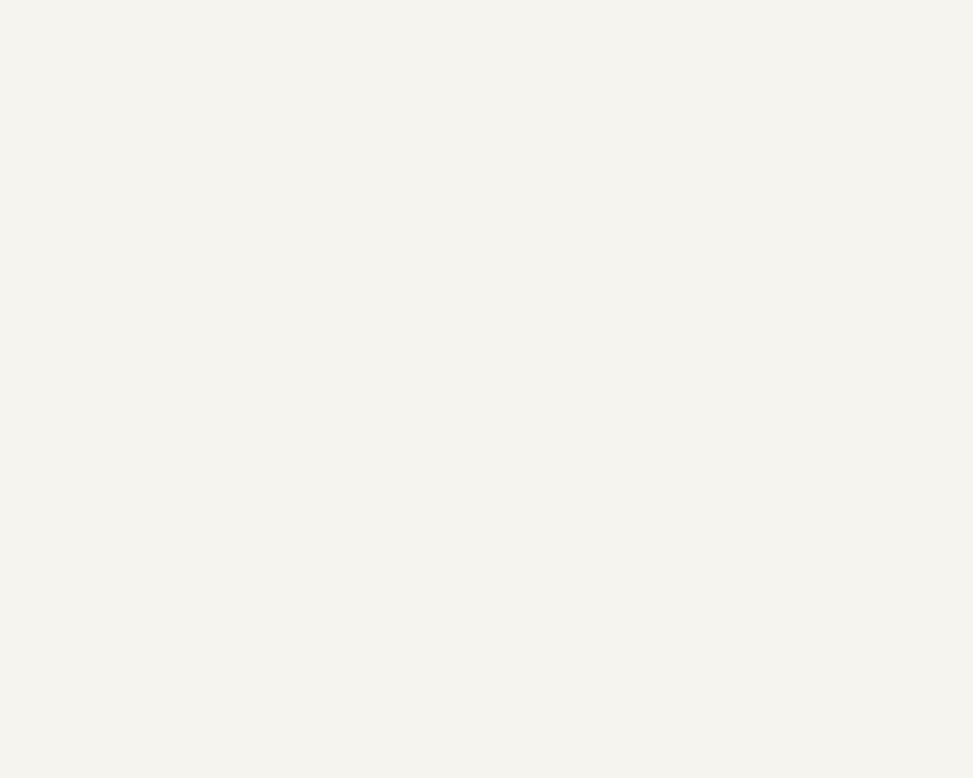
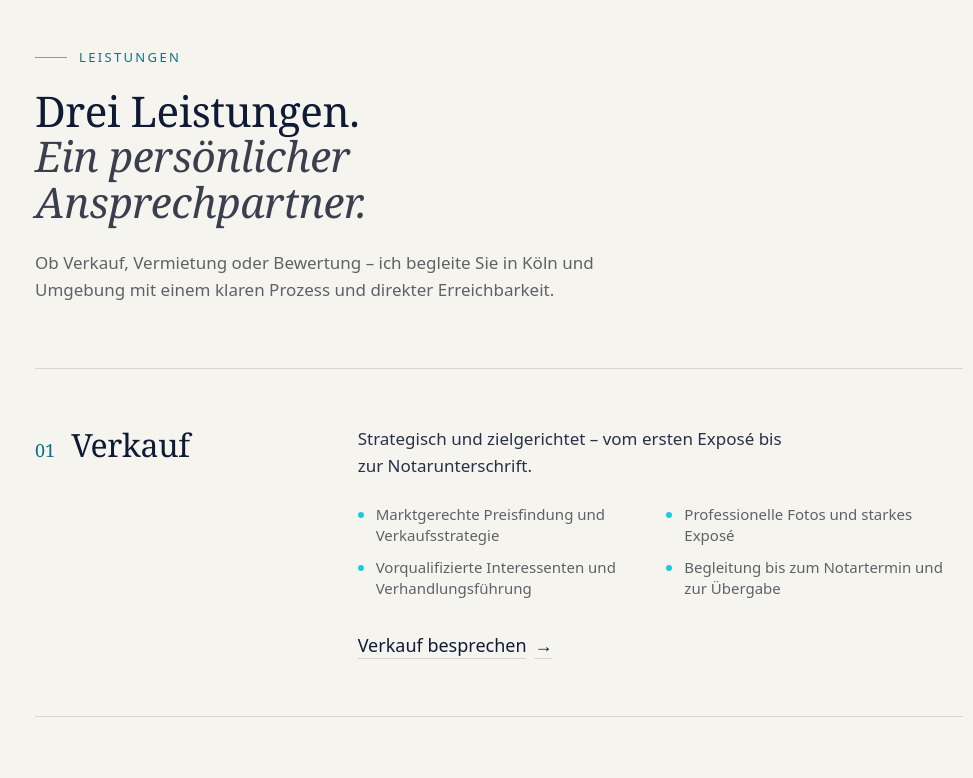
Before and after one commit to nilvaes/immobilien-makler, a Nuxt app: page / in a window 1280 px wide. Shown: the part 1840-2618 px from the top of the page, without its empty margins (141-1114 px from the left). Before the commit the page ends 1779 px from the top, so only its background shows below. Built offline with nearby package versions, Linux system fonts and the light colour scheme.

Commit message:
services first structur

```diff
--- /dev/null
+++ b/app/components/home/HomeServices.vue
@@ -0,0 +1,60 @@
+<script setup lang="ts">
+import { services } from '~/data/site'
+</script>
+
+<template>
+  <section id="leistungen" aria-labelledby="services-title" class="bg-paper py-16 sm:py-24 lg:py-28">
+    <div class="container-site mx-auto max-w-5xl">
+      <header v-reveal class="max-w-[36rem]">
+        <p class="eyebrow flex items-center gap-3 text-[0.8125rem] tracking-[0.18em] text-accent-ink">
+          <span class="h-px w-8 bg-accent" aria-hidden="true" />
+          {{ services.eyebrow }}
+        </p>
+        <h2 id="services-title" class="mt-6 text-heading">
+          <span class="block">{{ services.titleLines[0] }}</span>
+          <span class="block italic text-night/80">{{ services.titleLines[1] }}</span>
+        </h2>
+        <p class="mt-6 text-[1.0625rem] leading-relaxed text-muted">
+          {{ services.intro }}
+        </p>
+      </header>
+
+      <ul class="mt-14 border-t border-line lg:mt-16">
+        <li
+          v-for="(item, index) in services.items"
+          :id="item.id"
+          :key="item.id"
+          v-reveal="80 + index * 60"
+          class="grid gap-6 border-b border-line py-10 sm:py-12 lg:grid-cols-12 lg:gap-10 lg:py-14"
+          :data-placeholder="item.placeholder || undefined"
+        >
+          <div class="flex items-baseline gap-4 lg:col-span-4">
+            <span class="font-serif text-[1.125rem] text-accent-ink tabular-nums">{{ item.number }}</span>
+            <h3 class="font-serif text-[1.75rem] leading-tight tracking-[-0.01em] sm:text-[2rem]">
+              {{ item.title }}
+            </h3>
+          </div>
+
+          <div class="lg:col-span-8">
+            <p class="max-w-[36rem] text-[1.0625rem] leading-relaxed text-ink/90">
+              {{ item.summary }}
+            </p>
+            <ul class="mt-6 grid gap-3 sm:grid-cols-2">
+              <li
+                v-for="bullet in item.bullets"
+                :key="bullet"
+                class="flex gap-3 text-[0.9375rem] leading-snug text-muted"
+              >
+                <span class="mt-2 size-1.5 shrink-0 rounded-full bg-accent" aria-hidden="true" />
+                <span>{{ bullet }}</span>
+              </li>
+            </ul>
+            <div class="mt-8">
+              <TextLink :to="item.link.to" arrow>{{ item.link.label }}</TextLink>
+            </div>
+          </div>
+        </li>
+      </ul>
+    </div>
+  </section>
+</template>
--- a/app/data/site.ts
+++ b/app/data/site.ts
@@ -66,10 +66,10 @@ export const hero = {
   // TODO: copy into /public/images before launch instead of loading it from the current live site.
   backgroundImage: 'https://mpb-immobilien.de/images/hero-home.jpg',
   services: [
-    { label: 'Verkauf', to: '/#leistungen' },
-    { label: 'Vermietung', to: '/#leistungen' },
+    { label: 'Verkauf', to: '/#verkauf' },
+    { label: 'Vermietung', to: '/#vermietung' },
     { label: 'Bewertung', to: '/#bewertung' },
-    { label: 'Immobilienfotografie', to: '/#leistungen' },
+    { label: 'Immobilienfotografie', to: '/#verkauf' },
   ] satisfies NavItem[],
 }
 
@@ -110,3 +110,67 @@ export const about = {
   ] satisfies TrustFact[],
   link: { label: 'Persönlich kennenlernen', to: '/#kontakt' },
 }
+
+export interface ServiceItem {
+  id: string
+  number: string
+  title: string
+  summary: string
+  bullets: string[]
+  link: NavItem
+  placeholder?: boolean
+}
+
+export const services = {
+  eyebrow: 'Leistungen',
+  titleLines: ['Drei Leistungen.', 'Ein persönlicher Ansprechpartner.'],
+  intro:
+    'Ob Verkauf, Vermietung oder Bewertung – ich begleite Sie in Köln und Umgebung mit einem klaren Prozess und direkter Erreichbarkeit.',
+  items: [
+    {
+      id: 'verkauf',
+      number: '01',
+      title: 'Verkauf',
+      // TODO(client): confirm wording — derived from the current website.
+      summary: 'Strategisch und zielgerichtet – vom ersten Exposé bis zur Notarunterschrift.',
+      placeholder: true,
+      bullets: [
+        'Marktgerechte Preisfindung und Verkaufsstrategie',
+        'Professionelle Fotos und starkes Exposé',
+        'Vorqualifizierte Interessenten und Verhandlungsführung',
+        'Begleitung bis zum Notartermin und zur Übergabe',
+      ],
+      link: { label: 'Verkauf besprechen', to: '/#kontakt' },
+    },
+    {
+      id: 'vermietung',
+      number: '02',
+      title: 'Vermietung',
+      // TODO(client): confirm wording — derived from the current website.
+      summary: 'Die richtigen Mieter finden – sicher, sorgfältig und rechtssicher vermittelt.',
+      placeholder: true,
+      bullets: [
+        'Zielgruppengenaue Vermarktung Ihrer Immobilie',
+        'Auswahl und Prüfung geeigneter Interessenten',
+        'Transparente Abstimmung vor Vertragsabschluss',
+        'Entlastung im gesamten Vermietungsprozess',
+      ],
+      link: { label: 'Vermietung besprechen', to: '/#kontakt' },
+    },
+    {
+      id: 'bewertung',
+      number: '03',
+      title: 'Bewertung',
+      // TODO(client): confirm format (Marktwertinschätzung vs. Gutachten), price and turnaround.
+      summary: 'Fundierte Markteinschätzung als Grundlage für Ihre nächste Entscheidung.',
+      placeholder: true,
+      bullets: [
+        'Einschätzung nach Lage, Zustand und aktueller Marktlage',
+        'Persönliches Gespräch statt anonymer Online-Rechner',
+        'Klare Einordnung für Verkauf, Vermietung oder Orientierung',
+        'Unverbindlicher Einstieg in die Zusammenarbeit',
+      ],
+      link: { label: 'Immobilie bewerten lassen', to: '/#bewertung' },
+    },
+  ] satisfies ServiceItem[],
+}
--- a/app/pages/index.vue
+++ b/app/pages/index.vue
@@ -2,5 +2,6 @@
   <div>
     <HomeHero />
     <HomeAbout />
+    <HomeServices />
   </div>
 </template>
```
